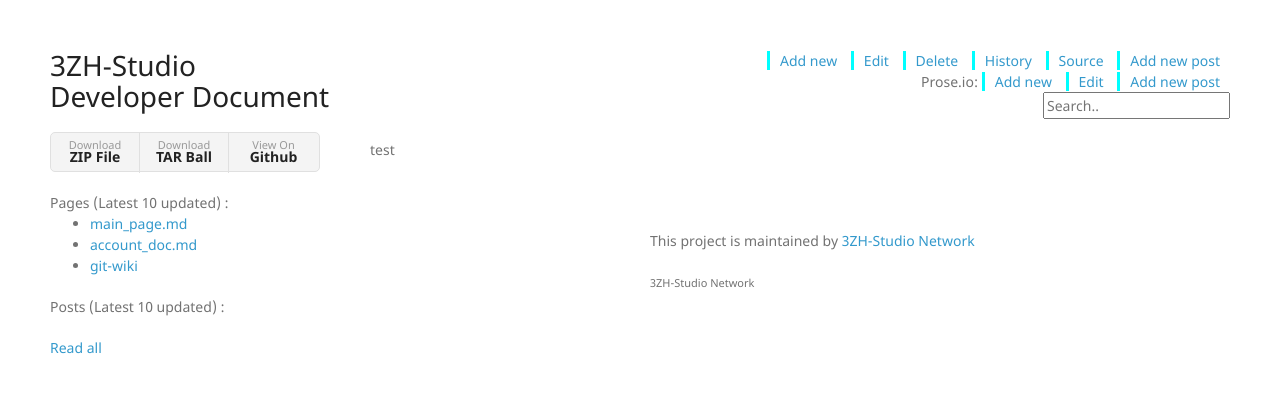
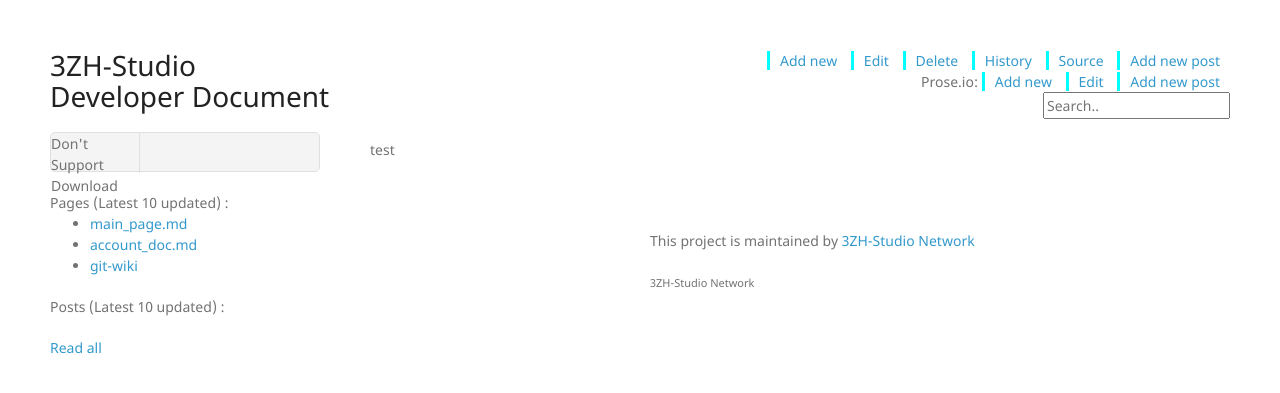
Before and after one commit to 000hen/zhaccount-doc-site, a Jekyll site: the page built from wiki/account_doc.md, in a window 1280 px wide. Shown: the top 393 px of the page. Built offline with Jekyll 4.4.1, drawn with Linux system fonts in a browser that asks for light colours; nearby versions of some CDN libraries; our own code applies the rules of GitHub Pages for plain Markdown files.

Commit message:
Update downloads.html

```diff
--- a/_includes/git-wiki/components/action_btn/downloads.html
+++ b/_includes/git-wiki/components/action_btn/downloads.html
@@ -1,5 +1,3 @@
 <ul class="git-wiki-downloads">
-    <li><a href="{{ site.github.zip_url }}">Download <strong>ZIP File</strong></a></li>
-    <li><a href="{{ site.github.tar_url }}">Download <strong>TAR Ball</strong></a></li>
-    <li><a href="{{ site.github.repository_url }}">View On <strong>{% if site.github.hostname == "gitlab.com" %} Gitlab {% else %} Github {% endif %} </strong></a></li>
+    <li>Don't Support Download</li>
 </ul>
```
